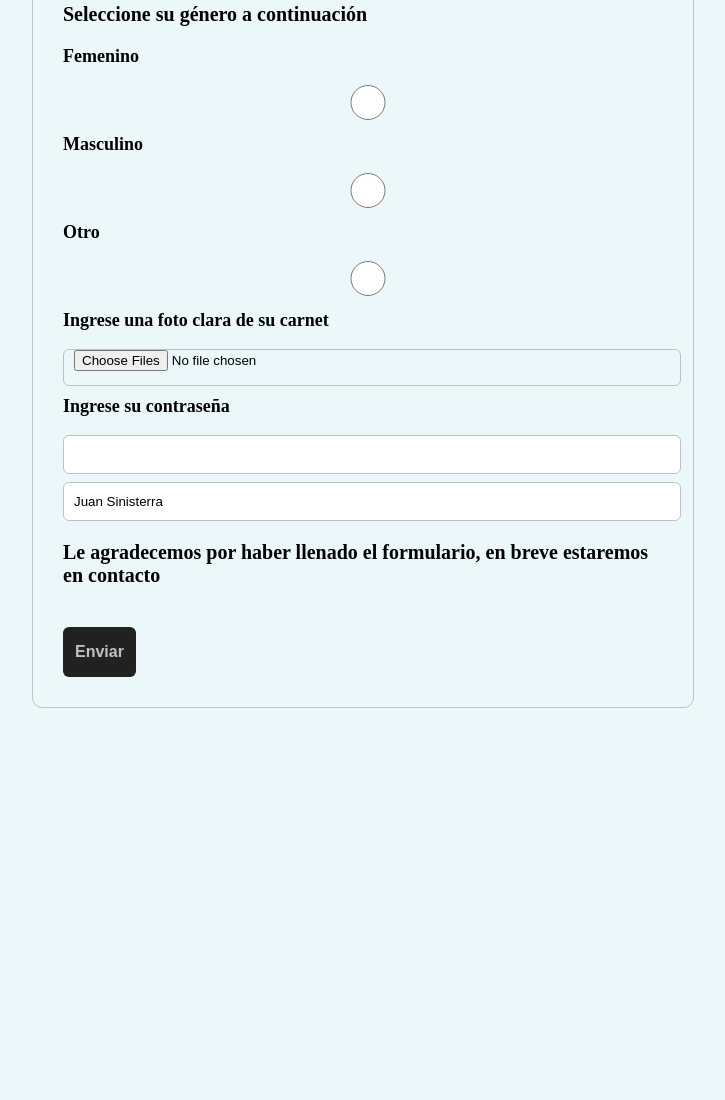
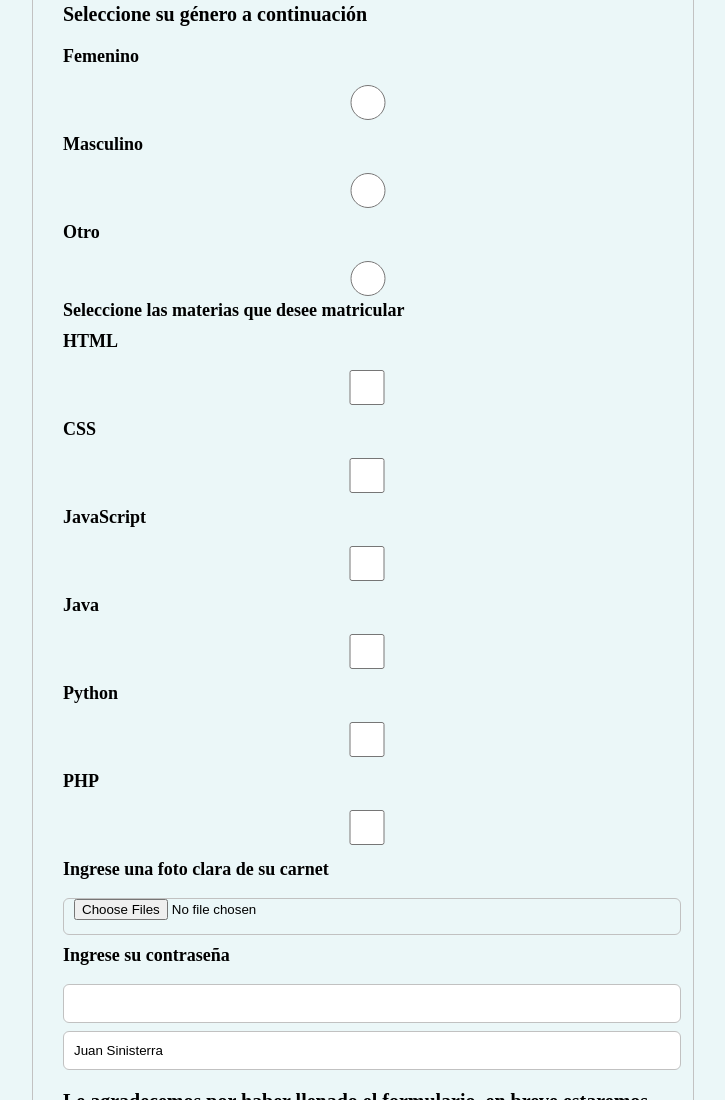
Before and after one commit to Joimcar/formulario-hmtl, a plain HTML site: page index.html in a window 1280 px wide. Shown: the part 1273-2373 px from the top of the page, without its empty margins (277-1002 px from the left). Before the commit the page ends 2031 px from the top, so only its background shows below. Drawn offline with Linux system fonts and the light colour scheme.

Commit message:
agregué lo que faltaba

```diff
--- a/index.html
+++ b/index.html
@@ -128,8 +128,30 @@
                 </label>
                 <input type="radio" name="genero" id="otro" required>
             </div>
+          </div>
          </div>
-        </div>
+         <div>
+           <B>Seleccione las materias que desee matricular</B>
+         </div>
+         <div>
+                <label for="checkhtml">HTML</label>
+                <input type="checkbox" name="HTML" id="checkhtml">
+
+                <label for="checkcss">CSS</label>
+                <input type="checkbox" name="CSS" id="checkcss">
+
+                <label for="checkjava1">JavaScript</label>
+                <input type="checkbox" name="JavaScript" id="checkjava1">
+
+                <label for="checkjava2">Java</label>
+                <input type="checkbox" name="Java" id="checkjava2">
+
+                <label for="checkpy">Python</label>
+                <input type="checkbox" name="Python" id="checkpy">
+
+                <label for="checkphp">PHP</label>
+                <input type="checkbox" name="PHP" id="checkphp">
+         </div>
         <div>
             <div>
                 <label for="carne1">Ingrese una foto  clara de su carnet
--- a/style.css
+++ b/style.css
@@ -22,7 +22,7 @@ img {
   }
 
   b {
-    color: #794242;
+    color: #000000;
     font-size: 18px;
   }
 
```
